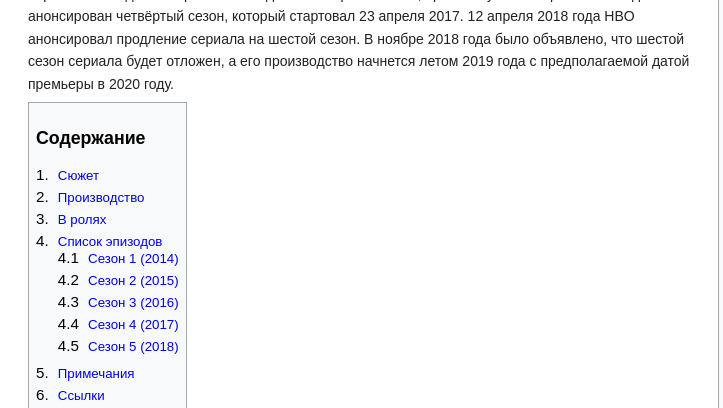
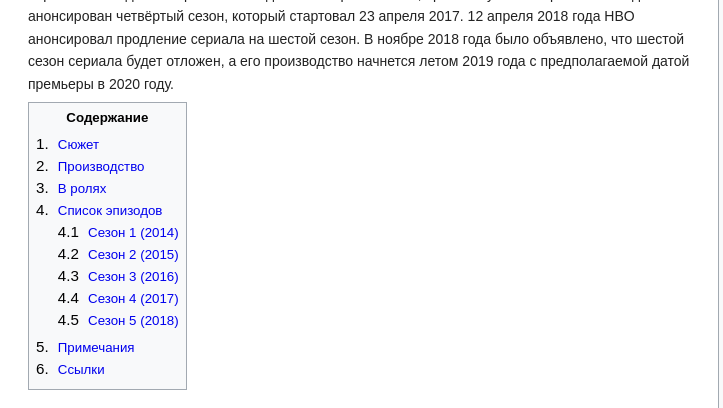
Before and after one commit to ivandoroshenko/silicon_valley, a plain HTML site: page index.html in a window 1280 px wide. Shown: the part 208-616 px from the top of the page, 0-723 px from the left. Drawn offline with Linux system fonts and the light colour scheme.

Commit message:
changed font-size

```diff
--- a/main.css
+++ b/main.css
@@ -2,7 +2,7 @@
   list-style-type: none;
   counter-reset: my-counter;
   margin: 0;
-  padding: 0;
+  padding: 5px 0 0;
 }
 
 ol > li {
@@ -56,6 +56,13 @@
 margin-right: 0px;
 margin-top: 21px;
 padding: 0;
+}
+
+h3 {
+    margin-top: 0;
+    margin-bottom: 5px;
+    font-size: 13.3px;
+    text-align: center;
 }
 span.sub {
     font-size: 12.8px;
```
